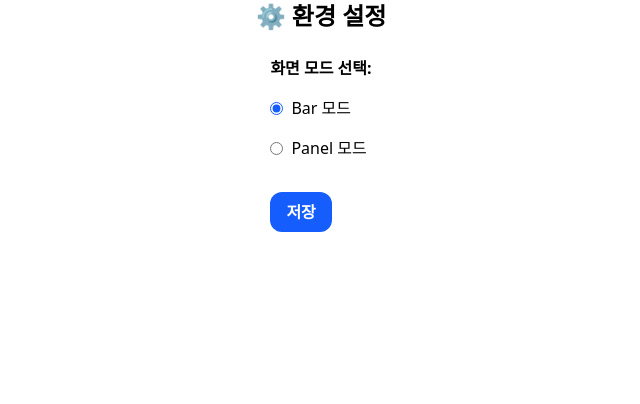
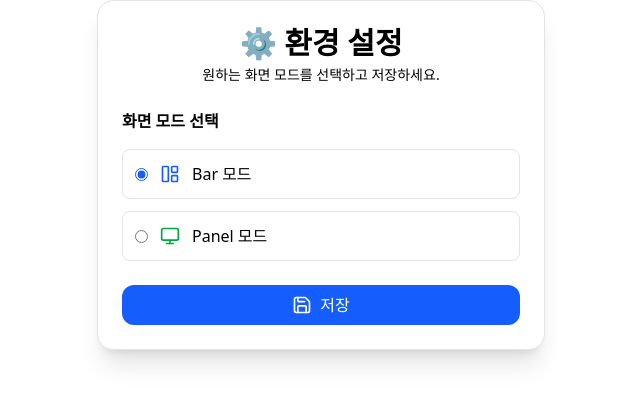
Before and after one commit to nexus-aicc-lab/tauri-cti-task-manager, a React (Vite) app: page /settings in a window 1280 px wide. Shown: the top 404 px of the page, without its empty margins (319-959 px from the left). Built offline with nearby package versions, Linux system fonts and the light colour scheme.

Commit message:
환경 설정에 간단 toast 설정

```diff
--- a/package.json
+++ b/package.json
@@ -24,6 +24,7 @@
     "lucide-react": "^0.515.0",
     "react": "^18.3.1",
     "react-dom": "^18.3.1",
+    "sonner": "^2.0.5",
     "tailwind-merge": "^3.3.1",
     "tailwindcss": "^4.1.10",
     "zustand": "^5.0.5"
--- a/src/main.tsx
+++ b/src/main.tsx
@@ -1,17 +1,9 @@
-// import React from "react";
-// import ReactDOM from "react-dom/client";
-// import App from "./App";
-// import "./main.css";
-
-// ReactDOM.createRoot(document.getElementById("root") as HTMLElement).render(
-//   <React.StrictMode>
-//     <App />
-//   </React.StrictMode>,
-// );
+// 📄 C:\tauri\cti-task-manager-tauri\src\main.tsx
 
 import React from "react";
 import ReactDOM from "react-dom/client";
 import { RouterProvider } from "@tanstack/react-router";
+import { Toaster } from "sonner"; // ✅ 알림 컴포넌트
 
 import "./main.css";
 import { router } from "./route";
@@ -19,5 +11,10 @@ import { router } from "./route";
 ReactDOM.createRoot(document.getElementById("root") as HTMLElement).render(
   <React.StrictMode>
     <RouterProvider router={router} />
-  </React.StrictMode>,
+    <Toaster
+      position="top-center"   // ✅ 여기만 추가
+      richColors
+      closeButton
+    />
+  </React.StrictMode>
 );
--- a/src/pages/settings.tsx
+++ b/src/pages/settings.tsx
@@ -2,40 +2,52 @@
 'use client';
 
 import { useState, useEffect } from 'react';
+import { toast } from 'sonner';
+import { Monitor, LayoutPanelLeft, Save } from 'lucide-react';
 import { useUIStore } from '@/shared/store/useUIStore';
 import { saveViewMode } from '@/shared/lib/fs/viewModeStorage';
 import type { ViewMode } from '@/shared/store/useUIStore';
 
-const viewModes: { value: ViewMode; label: string }[] = [
-    { value: 'bar', label: 'Bar 모드' },
-    { value: 'panel', label: 'Panel 모드' },
+const viewModes: { value: ViewMode; label: string; icon: JSX.Element }[] = [
+    { value: 'bar', label: 'Bar 모드', icon: <LayoutPanelLeft className="w-5 h-5 text-blue-600" /> },
+    { value: 'panel', label: 'Panel 모드', icon: <Monitor className="w-5 h-5 text-green-600" /> },
 ];
 
 export default function SettingsPage() {
     const viewMode = useUIStore((s) => s.viewMode);
     const setViewMode = useUIStore((s) => s.setViewMode);
-
     const [selectedMode, setSelectedMode] = useState<ViewMode>('bar');
 
     useEffect(() => {
-        // 현재 상태를 로컬 state에 반영
         setSelectedMode(viewMode);
     }, [viewMode]);
 
     const handleSave = async () => {
         setViewMode(selectedMode);
         await saveViewMode(selectedMode);
+        toast.success('설정이 저장되었습니다!');
         console.log(`[Settings] 저장 완료: ${selectedMode}`);
     };
 
     return (
-        <div className="h-full flex flex-col items-center justify-center gap-6 text-xl font-bold">
-            <div className="text-2xl">⚙️ 환경 설정</div>
+        <div className="h-full w-full flex flex-col items-center justify-center px-4">
+            <div className="max-w-md w-full bg-white dark:bg-zinc-900 shadow-xl rounded-2xl p-6 border border-zinc-200 dark:border-zinc-800">
+                <div className="mb-6 text-center">
+                    <div className="text-3xl font-bold mb-1 flex items-center justify-center gap-2">
+                        ⚙️ 환경 설정
+                    </div>
+                    <p className="text-sm text-muted-foreground">원하는 화면 모드를 선택하고 저장하세요.</p>
+                </div>
 
-            <div className="flex flex-col items-start space-y-4">
-                <div className="text-base font-semibold">화면 모드 선택:</div>
+                <div className="space-y-4">
+                    <div className="text-base font-semibold">화면 모드 선택</div>
+
+                    <div className="space-y-3">
                         {viewModes.map((mode) => (
-                    <label key={mode.value} className="flex items-center gap-2 cursor-pointer text-base font-normal">
+                            <label
+                                key={mode.value}
+                                className="flex items-center gap-3 p-3 rounded-lg border border-zinc-200 dark:border-zinc-700 hover:bg-zinc-50 dark:hover:bg-zinc-800 cursor-pointer transition"
+                            >
                                 <input
                                     type="radio"
                                     name="viewMode"
@@ -44,17 +56,21 @@ export default function SettingsPage() {
                                     onChange={() => setSelectedMode(mode.value)}
                                     className="accent-blue-600"
                                 />
-                        {mode.label}
+                                {mode.icon}
+                                <span className="text-base">{mode.label}</span>
                             </label>
                         ))}
+                    </div>
 
                     <button
                         onClick={handleSave}
-                    className="mt-4 px-4 py-2 rounded-xl bg-blue-600 text-white text-base hover:bg-blue-700 transition"
+                        className="w-full mt-6 flex items-center justify-center gap-2 px-4 py-2 rounded-xl bg-blue-600 text-white text-base hover:bg-blue-700 transition"
                     >
+                        <Save className="w-5 h-5" />
                         저장
                     </button>
                 </div>
             </div>
+        </div>
     );
 }
```
Also changed, not shown: src/App.tsx (+0 -56 lines), 1 other file (tests, documents, lock files or other folders). Lines whose indentation alone changed are shown as unchanged.
